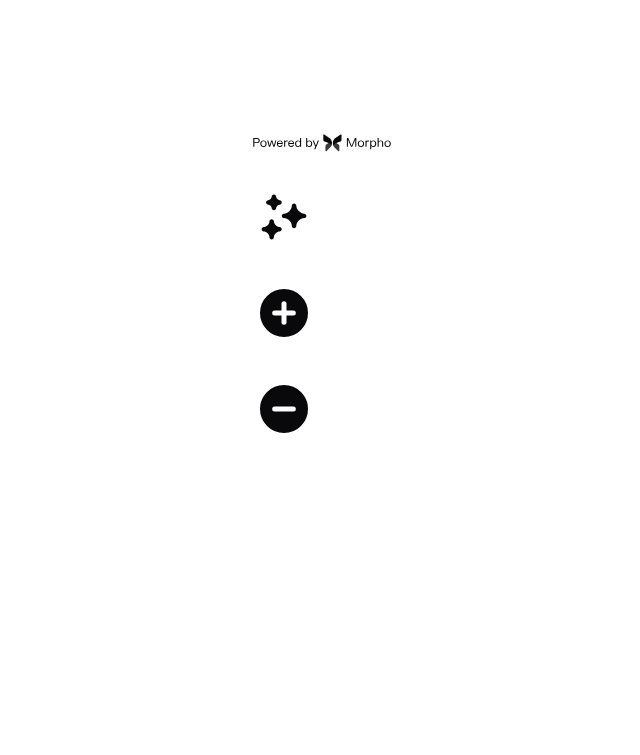
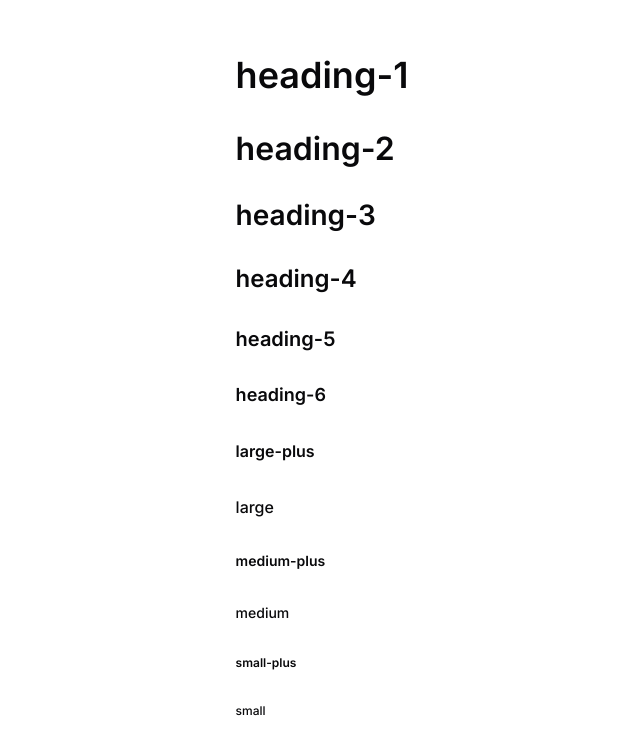
Before and after one commit to papercliplabs/morpho-blueprint, a Next.js app: page / in a window 1280 px wide. Shown: the part 113-868 px from the top of the page, without its empty margins (318-958 px from the left). Before the commit the page ends 800 px from the top, so only its background shows below. Built offline with nearby package versions, Linux system fonts and the light colour scheme.

Commit message:
feat(wl-2): Add base typography

```diff
--- a/src/app/globals.css
+++ b/src/app/globals.css
@@ -75,8 +75,8 @@
 @theme inline {
   --color-background: var(--background);
   --color-foreground: var(--foreground);
-  --font-sans: var(--font-geist-sans);
-  --font-mono: var(--font-geist-mono);
+  --font-sans: var(--font-inter);
+  --font-mono: monospace;
   --color-sidebar-ring: var(--sidebar-ring);
   --color-sidebar-border: var(--sidebar-border);
   --color-sidebar-accent-foreground: var(--sidebar-accent-foreground);
@@ -112,11 +112,83 @@
   --radius-xl: calc(var(--radius) + 4px);
 }
 
+@utility heading-1 {
+  @apply text-[36px] leading-[48px] font-[600] tracking-[-0.79];
+}
+
+@utility heading-2 {
+  @apply text-[32px] leading-[36px] font-[600] tracking-[-0.69];
+}
+
+@utility heading-3 {
+  @apply text-[28px] leading-[32px] font-[600] tracking-[-0.59];
+}
+
+@utility heading-4 {
+  @apply text-[24px] leading-[32px] font-[600] tracking-[-0.47];
+}
+
+@utility heading-5 {
+  @apply text-[20px] leading-[24px] font-[600];
+}
+
+@utility heading-6 {
+  @apply text-[18px] leading-[24px] font-[600];
+}
+
+@utility large-plus {
+  @apply text-[16px] leading-[24px] font-[600] tracking-[-0.18];
+}
+
+@utility large {
+  @apply text-[16px] leading-[24px] font-[500] tracking-[-0.18];
+}
+
+@utility medium-plus {
+  @apply text-[14px] leading-[20px] font-[600] tracking-[-0.09];
+}
+
+@utility medium {
+  @apply text-[14px] leading-[20px] font-[500] tracking-[-0.09];
+}
+
+@utility small-plus {
+  @apply text-[12px] leading-[16px] font-[600] tracking-[0.01];
+}
+
+@utility small {
+  @apply text-[12px] leading-[16px] font-[500] tracking-[0.01];
+}
 @layer base {
   * {
     @apply border-border outline-ring/50;
   }
+
   body {
-    @apply bg-background text-foreground;
+    @apply bg-background text-foreground medium font-sans;
+  }
+
+  h1 {
+    @apply heading-1;
+  }
+
+  h2 {
+    @apply heading-2;
+  }
+
+  h3 {
+    @apply heading-3;
+  }
+
+  h4 {
+    @apply heading-4;
+  }
+
+  h5 {
+    @apply heading-5;
+  }
+
+  h6 {
+    @apply heading-6;
   }
 }
--- a/src/app/layout.tsx
+++ b/src/app/layout.tsx
@@ -1,14 +1,9 @@
 import type { Metadata } from "next";
-import { Geist, Geist_Mono } from "next/font/google";
+import { Inter } from "next/font/google";
 import "./globals.css";
 
-const geistSans = Geist({
-  variable: "--font-geist-sans",
-  subsets: ["latin"],
-});
-
-const geistMono = Geist_Mono({
-  variable: "--font-geist-mono",
+const inter = Inter({
+  variable: "--font-inter",
   subsets: ["latin"],
 });
 
@@ -24,7 +19,7 @@ export default function RootLayout({
 }>) {
   return (
     <html lang="en">
-      <body className={`${geistSans.variable} ${geistMono.variable} antialiased`}>{children}</body>
+      <body className={`${inter.variable} antialiased`}>{children}</body>
     </html>
   );
 }
--- a/src/app/page.tsx
+++ b/src/app/page.tsx
@@ -1,16 +1,19 @@
-import Minus from "@/components/ui/icons/Minus";
-import Plus from "@/components/ui/icons/Plus";
-import PoweredByMorpho from "@/components/ui/icons/PoweredByMorpho";
-import Sparkles from "@/components/ui/icons/Sparkles";
-
 export default function Home() {
   return (
     <div className="grid min-h-screen grid-rows-[20px_1fr_20px] items-center justify-items-center gap-16 p-8 pb-20 font-[family-name:var(--font-geist-sans)] sm:p-20">
       <main className="row-start-2 flex flex-col items-center gap-[32px] sm:items-start">
-        <PoweredByMorpho />
-        <Sparkles className="size-[64px]" />
-        <Plus className="size-[64px]" />
-        <Minus className="size-[64px]" />
+        <h1>heading-1</h1>
+        <h2>heading-2</h2>
+        <h3>heading-3</h3>
+        <h4>heading-4</h4>
+        <h5>heading-5</h5>
+        <h6>heading-6</h6>
+        <p className="large-plus">large-plus</p>
+        <p className="large">large</p>
+        <p className="medium-plus">medium-plus</p>
+        <p className="medium">medium</p>
+        <p className="small-plus">small-plus</p>
+        <p className="small">small</p>
       </main>
     </div>
   );
```
